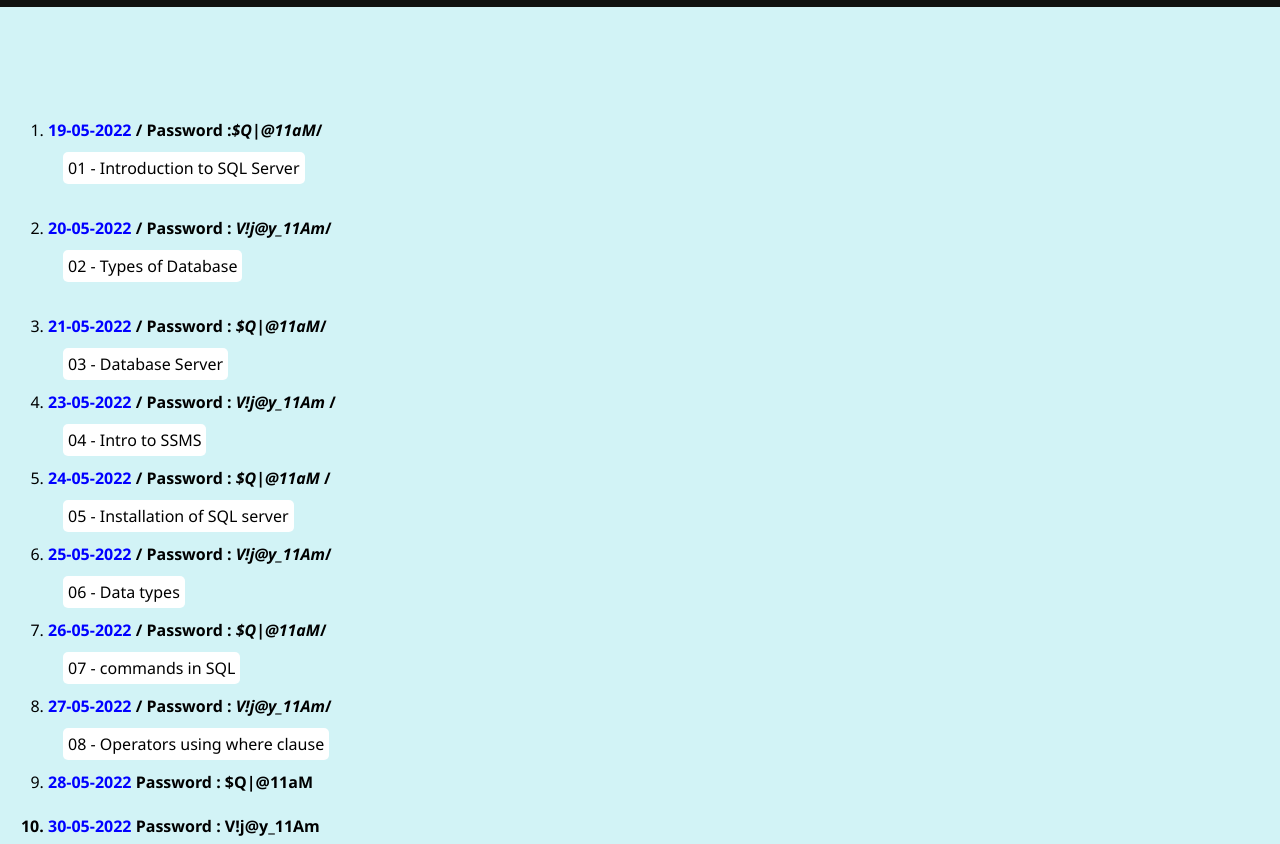
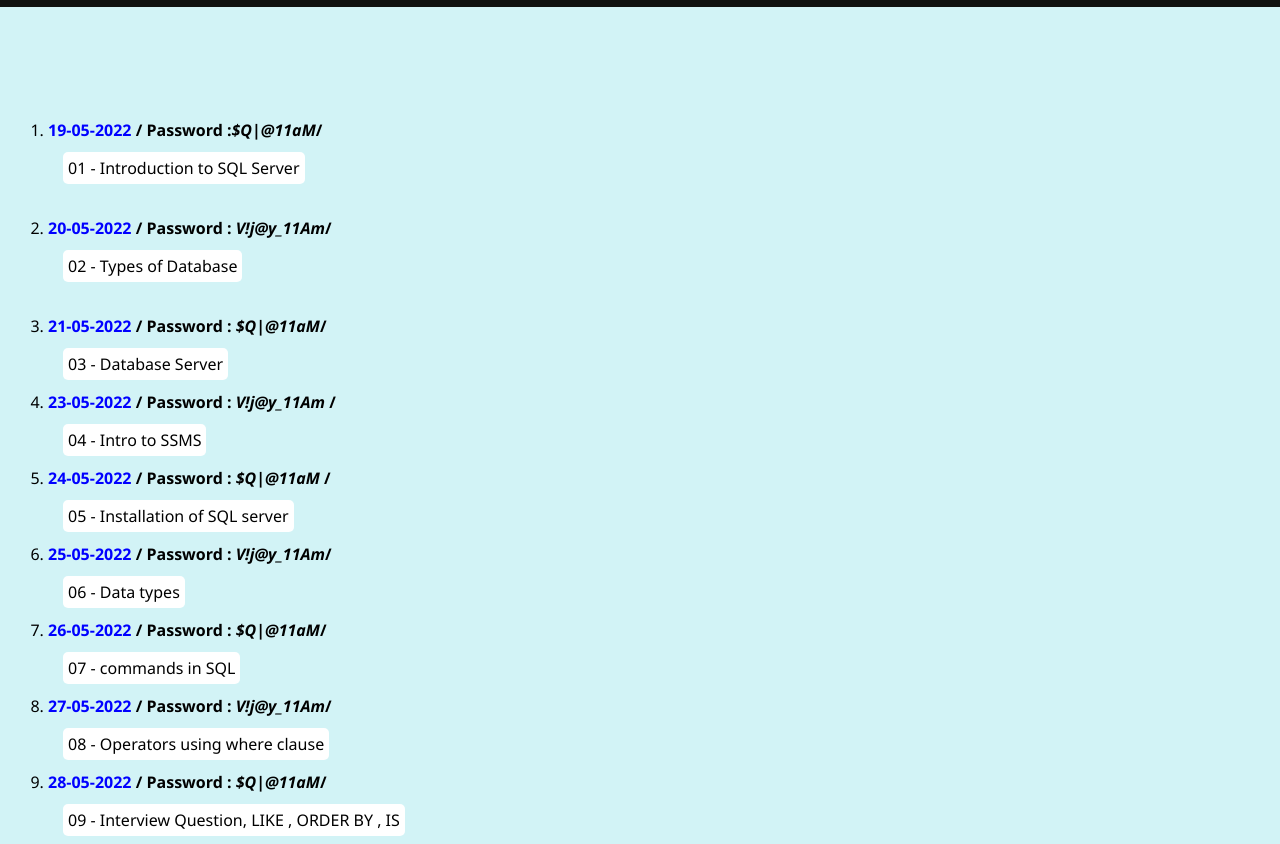
Before and after one commit to Juveria-Dalvi/SQL-SERVER, a plain HTML site: page SQL/index.html in a window 1280 px wide. Shown: the part 77-921 px from the top of the page. Drawn offline with Linux system fonts and the light colour scheme.

Commit message:
Add files via upload

```diff
--- a/SQL/index.html
+++ b/SQL/index.html
@@ -88,7 +88,17 @@
                     08 - Operators using where clause </a>
             </p>
             <!---------------------->
-            <li><a class="v-link" href="https://vimeo.com/714707308">28-05-2022</a><b> Password : $Q|@11aM</li><br>
+            <li>
+                <a class="v-link" href="https://vimeo.com/714707308">28-05-2022</a>
+                <span class="pass">/ Password :<span class="code"> $Q|@11aM</span>/</span>
+
+            </li>
+            <p>
+                <a class="notes" href="../SQL notes/09 - Interview Question, LIKE , ORDER BY.txt" download>
+                    09 - Interview Question, LIKE , ORDER BY , IS</a>
+            </p>
+            <!-- -------------------->
+
             <li><a class="v-link" href="https://vimeo.com/715139023">30-05-2022</a><b> Password : V!j@y_11Am</li><br>
             <li><a class="v-link" href="https://vimeo.com/715502898">31-05-2022</a><b> Password : $Q|@11aM</li><br>
             <li><a class="v-link" href="https://vimeo.com/715913650">01-06-2022</a><b> Password : V!j@y_11Am</li><br>
```
